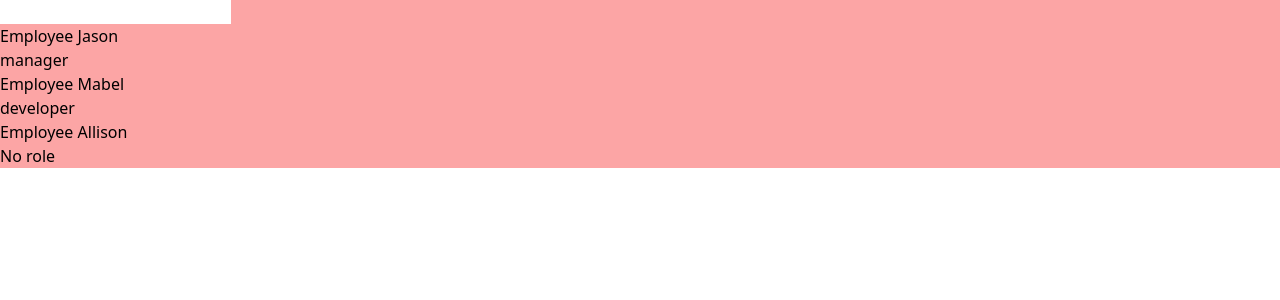
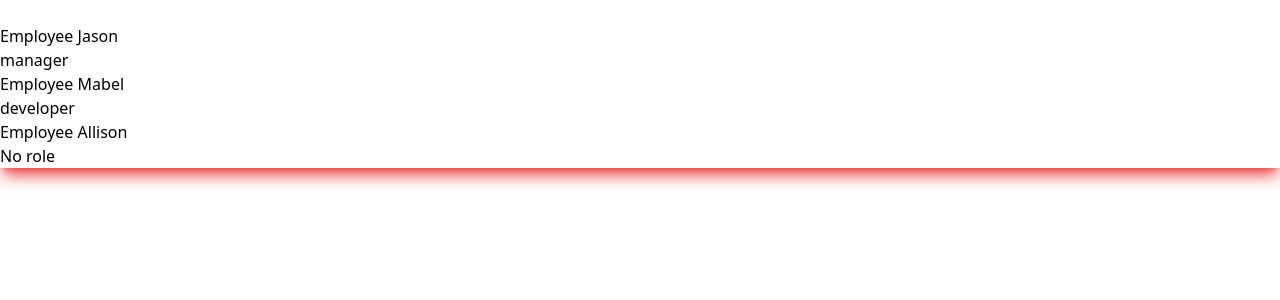
Before and after one commit to Dr-dyrane/React, a React (Create React App) app: page / in a window 1280 px wide. Shown: the top 300 px of the page. Built offline with nearby package versions, Linux system fonts and the light colour scheme.

Commit message:
update App.js

```diff
--- a/src/App.js
+++ b/src/App.js
@@ -9,7 +9,7 @@ function App() {
     setRole] = useState('developer');
   const showEmployees = true;
   return (
-    <div class="bg-red-300">
+    <div class="shadow-lg shadow-red-500">
       {showEmployees ? (
       <>
       <input type='text' onChange={(e) => {
```
